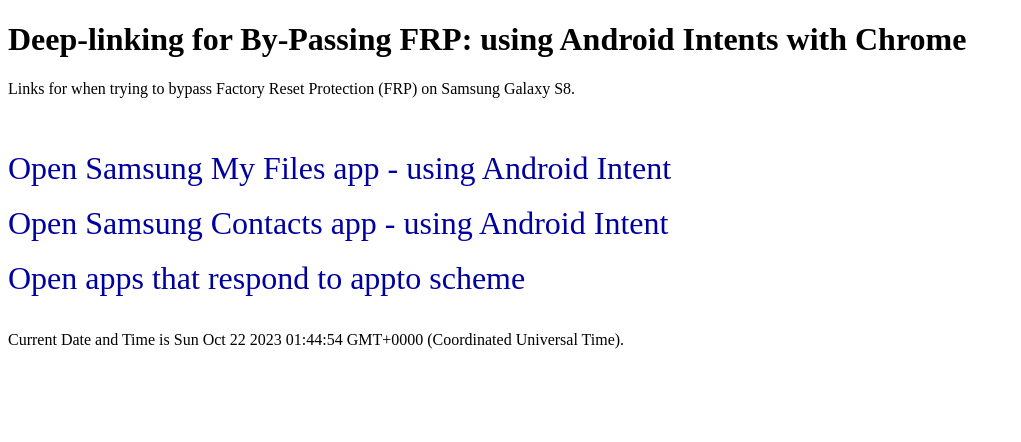
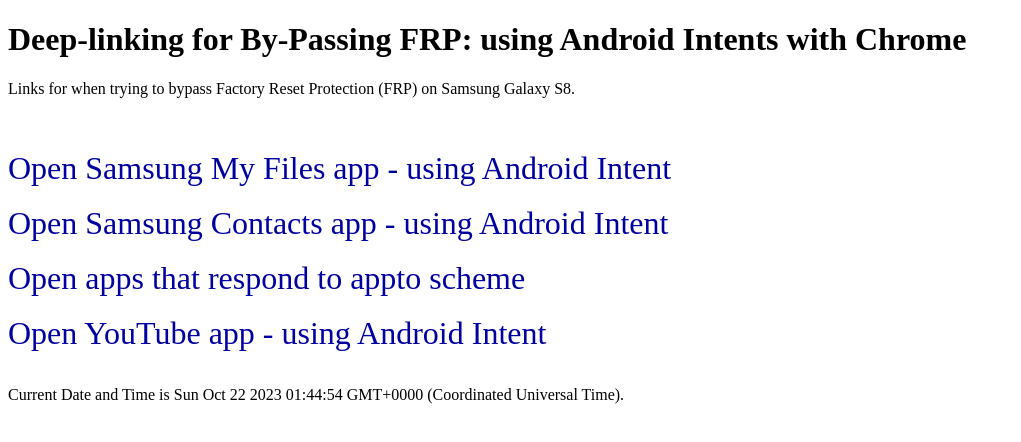
Before and after one commit to seanp30/deep-linking, a plain HTML site: page samsung_frp_bypass.html in a window 1280 px wide. Shown: the whole page, without its empty margins (0-1021 px from the left). Drawn offline with Linux system fonts and the light colour scheme.

Commit message:
add link to send Android Intent for opening YouTube app

```diff
--- a/samsung_frp_bypass.html
+++ b/samsung_frp_bypass.html
@@ -31,6 +31,9 @@
  <a href="intent:#Intent;scheme=appto;package=com.samsung.android.contacts;end" style='font-size: 2rem;'>Open apps that respond to appto scheme</a>
  </br>
  </br>
+ <a href="intent:#Intent;package=com.google.android.youtube;end" style='font-size: 2rem;'>Open YouTube app - using Android Intent</a>
+ </br>
+ </br>
 <p>Current Date and Time is <span id='date-time'></span>.</p>
 <script>
 var dt = new Date();
```
